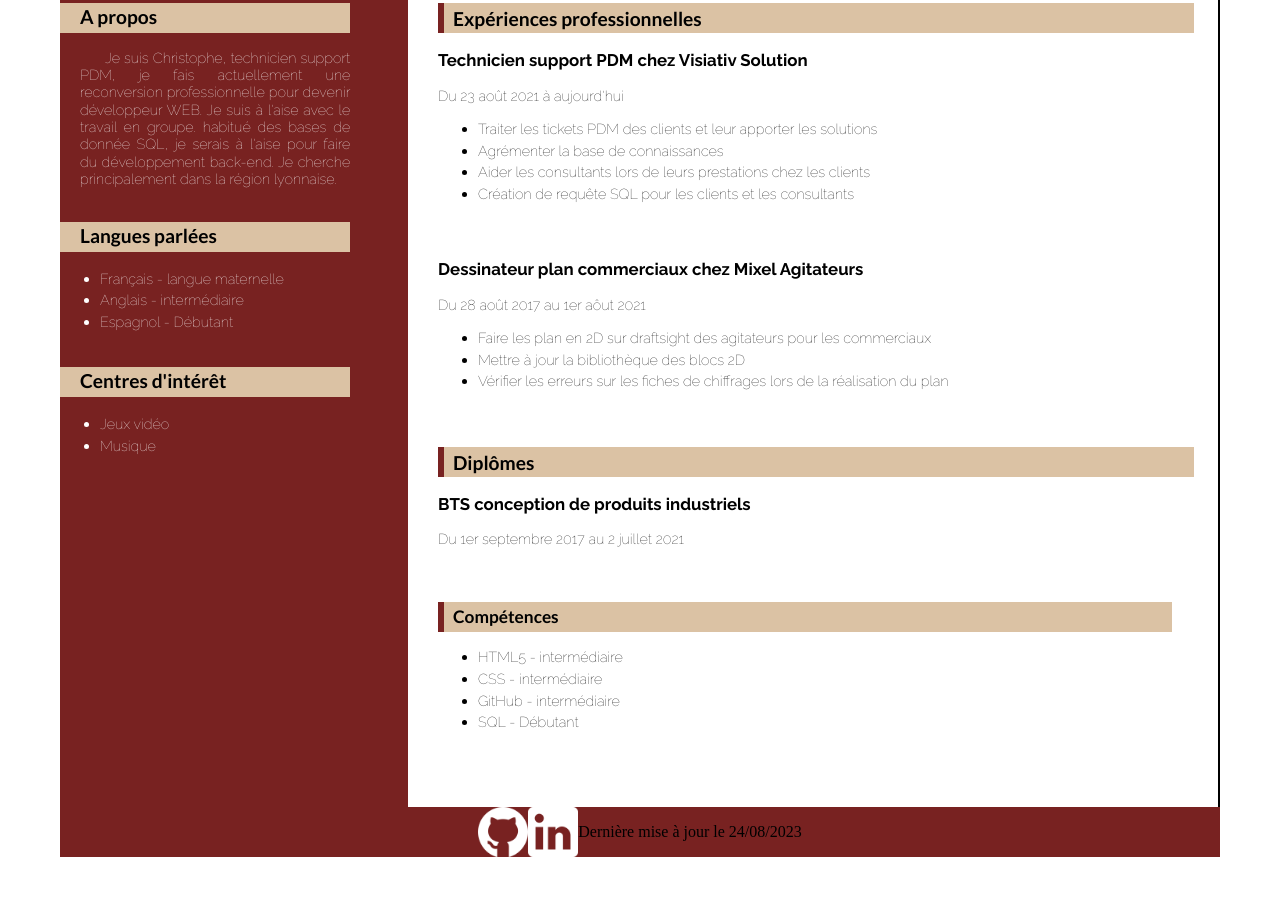
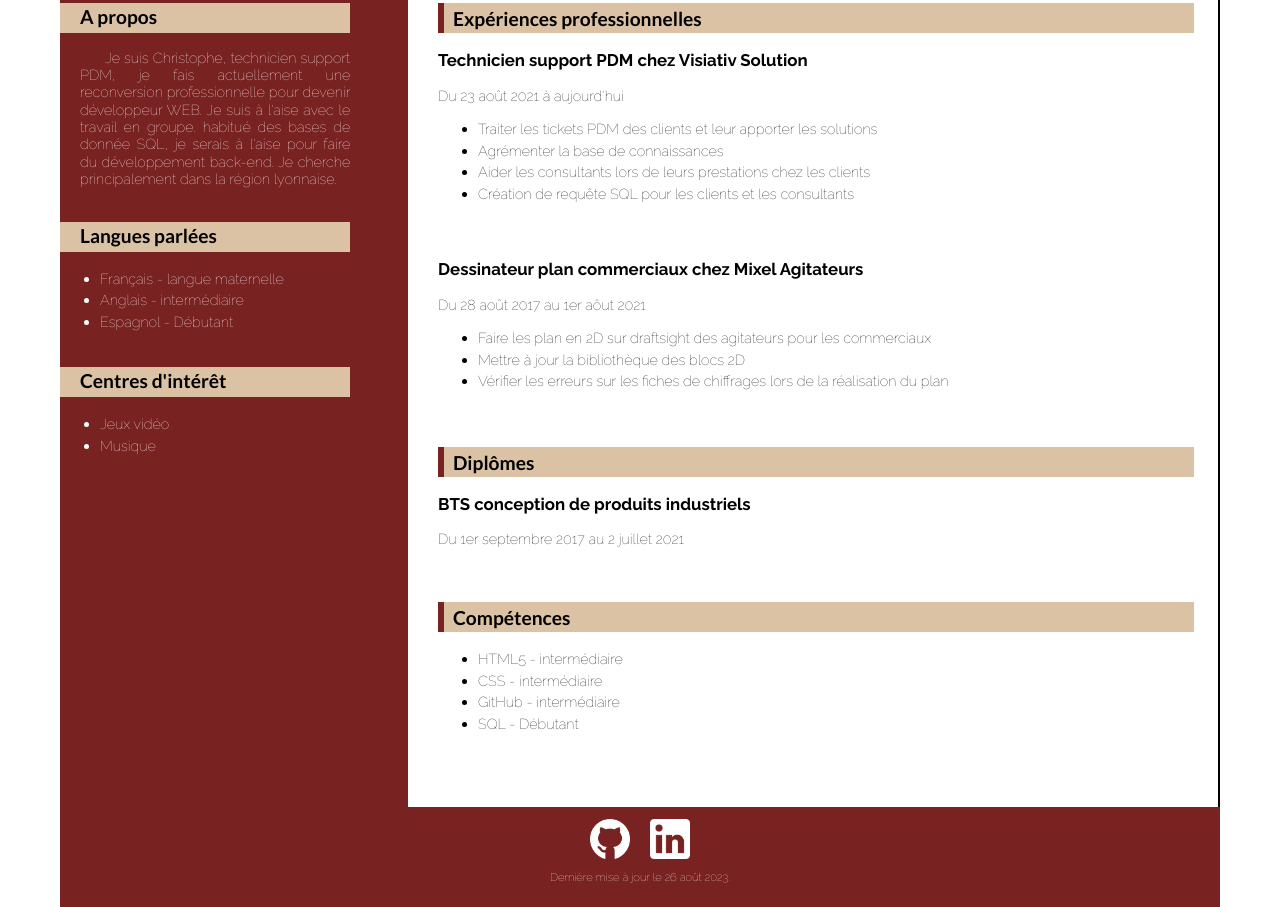
Before and after one commit to Sautarne/Mon_CV, a plain HTML site: page index.html in a window 1280 px wide. Shown: the part 443-1350 px from the top of the page. Before the commit the page ends 1304 px from the top, so only its background shows below. Drawn offline with Linux system fonts and the light colour scheme; files whose address does not match are found by name.

Commit message:
Footer finis / CV finis

```diff
--- a/assets/css/style.css
+++ b/assets/css/style.css
@@ -44,19 +44,6 @@ header {
     align-items: end;
 }
 
-.name {
-    margin-top: 30px;
-    margin-bottom: 0;
-    font-family: "lato", serif;
-    font-size: 2em;
-}
-
-h1 {
-    margin-top: 25px;
-    font-family: "lato", serif;
-    font-size: 1.2em;
-}
-
 .portrait__picture {
     height: 150px;
     width: 150px;
@@ -66,6 +53,21 @@ h1 {
 
 .portrait__picture:hover {
     cursor: zoom-in;
+}
+
+.name {
+    margin-top: 30px;
+    margin-bottom: 0;
+    font-family: "lato", serif;
+    font-size: 2em;
+    text-transform: uppercase;
+    font-weight: bold;
+}
+
+h1 {
+    margin-top: 25px;
+    font-family: "lato", serif;
+    font-size: 1.2em;
 }
 
 main {
@@ -270,14 +272,11 @@ address a:hover {
     height: 100%;
 }
 
-.resume__skill {
+.resume__skill__list {
     width: 97%;
     font-family: "Raleway", serif;
     font-size: var(--font-size-text);
     margin-bottom: 7%;
-}
-
-.resume__skill__list {
     line-height: 1.5;
     position: relative;
     transition: all 0.4s ease;
@@ -299,18 +298,53 @@ address a:hover {
     height: 100%;
 }
 
-footer a {
-    height: 50px;
-    width: 50px;
+footer {
+    background-color: var(--background-color);
+    height: 100px;
+    display: flex;
+    flex-direction: column;
+    align-items: center;
+    justify-content: center;
 }
 
-footer img {
+.footer__social {
+    box-sizing: border-box;
+    height: 40px;
+    width: 100px;
+    display: flex;
+    justify-content: space-between;
+}
+
+.footer__social__github {
+    max-height: 40px;
+    max-width: 40px;
+}
+
+.footer__social__github__picture {
     height: 100%;
     width: 100%;
 }
 
-footer {
-    background-color: var(--background-color);
-    display: flex;
-    justify-content: center;
+.footer__social__github__picture:hover {
+    filter: opacity(80%);
 }
+
+.footer__social__linkedin {
+    max-height: 40px;
+    max-width: 40px;
+}
+
+.footer__social__linkedin__picture {
+    height: 100%;
+    width: 100%;
+}
+
+.footer__social__linkedin__picture:hover {
+    filter: opacity(80%);
+}
+
+footer p {
+    font-family: "Raleway", serif;
+    color: white;
+    font-size: 0.7em;
+}
--- a/index.html
+++ b/index.html
@@ -82,20 +82,24 @@
 
             <section class="resume__skill">
                     <h2 class="resume__skill__h2">Compétences</h2>
-                <ul class="resume__skill__list">
+                    <div class="resume__skill__list">
+                        <ul>
                             <li>HTML5 - intermédiaire</li>
                             <li>CSS - intermédiaire</li>
                             <li>GitHub - intermédiaire</li>
                             <li>SQL - Débutant</li>
                         </ul>
+                    </div>
             </section>
         </div>
     </main>
 
     <footer>
-        <a href="https://github.com/Sautarne" target="_blank"><img src="./images/github.png" alt="GitHub"></a>
-        <a href="https://www.linkedin.com/in/perez-christophe-web/" target="_blank"><img src="./images/linkedin.png" alt="linkedin"></a>
-        <p>Dernière mise à jour le 24/08/2023</p>
+        <div class="footer__social">
+            <a href="https://github.com/Sautarne" target="_blank" class="footer__social__github"><img src="./images/github.png" alt="GitHub" class="footer__social__github__picture"></a>
+            <a href="https://www.linkedin.com/in/perez-christophe-web/" target="_blank" class="footer__social__linkedin"><img src="./images/linkedin.png" alt="linkedin" class="footer__social__linkedin__picture"></a>
+        </div>
+        <p>Dernière mise à jour le 26 août 2023.</p>
     </footer>
 </body>
 </html>
```
Lines whose indentation alone changed are shown as unchanged.
